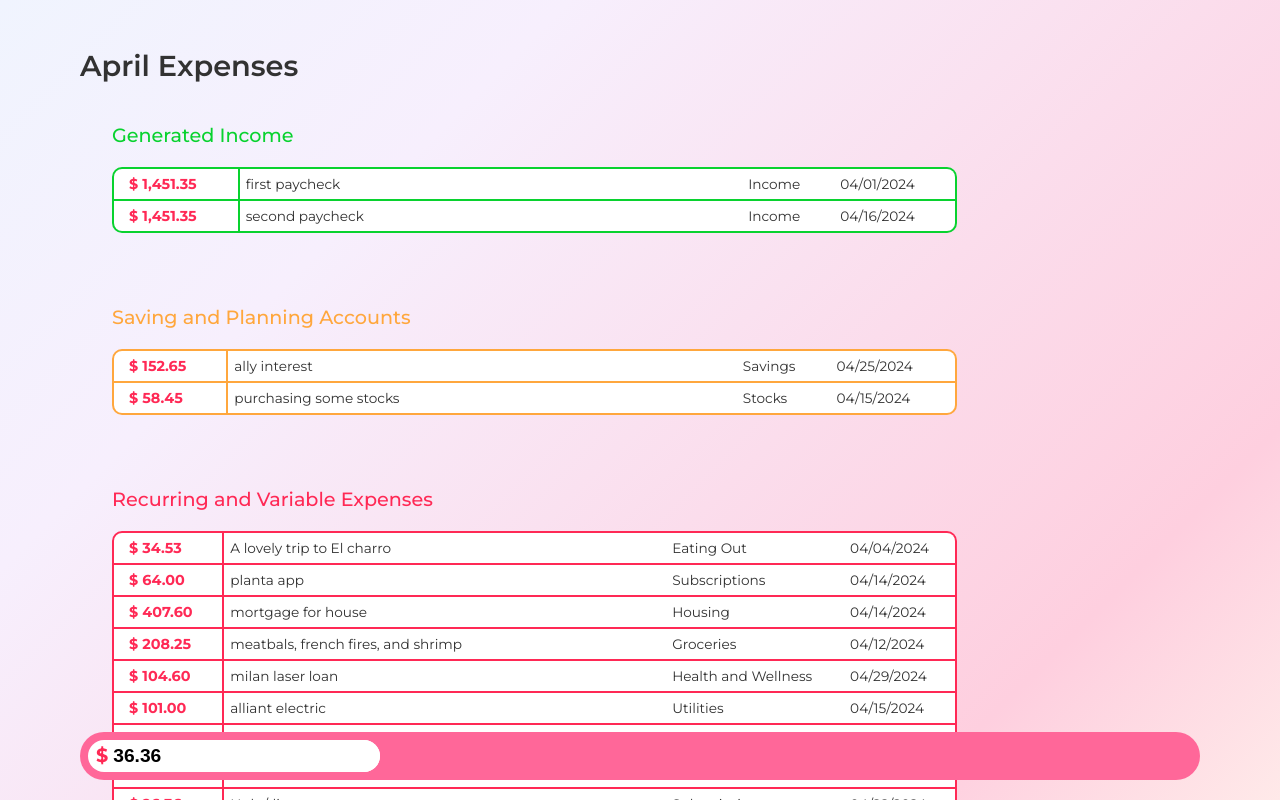
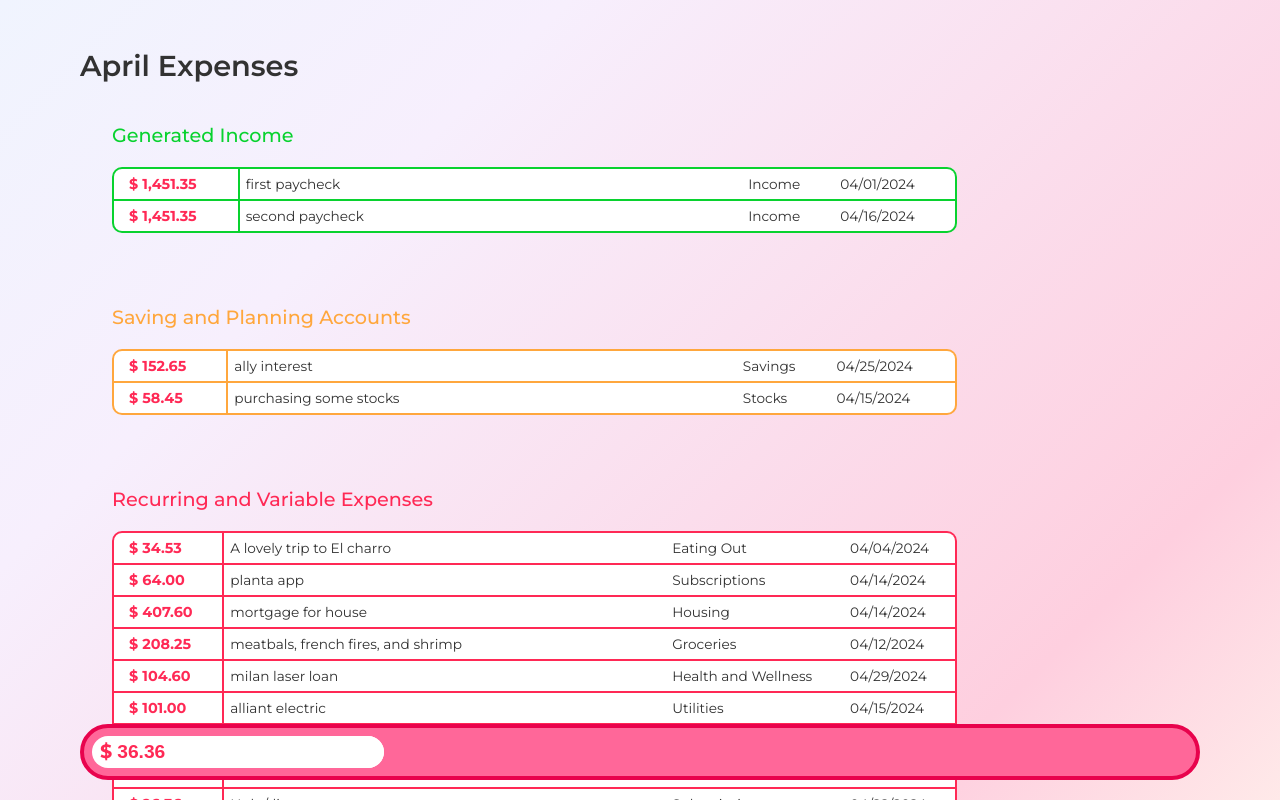
Before and after one commit to rubybeaches/BetterBudgetBuilds, a Next.js app: page /add-expense in a window 1280 px wide. Shown: the top 800 px of the page. Built offline with nearby package versions, Linux system fonts and the light colour scheme.

Commit message:
adding a few more styles

```diff
--- a/src/app/add-expense/page.css
+++ b/src/app/add-expense/page.css
@@ -23,6 +23,7 @@ body {
     width: calc(100% - 10rem);
     padding: 8px;
     border-radius: 50px;
+    border: 4px solid #323232;
 }
 
 #AddExpenseBar input {
@@ -50,9 +51,11 @@ body {
 
 .Expense#AddExpenseBar {
     background-color: #FF6799;
+    border-color: #E8034D;
 }
 
-.Expense .expenseInput {
+.Expense .expenseInput,
+.Expense .expenseInput input {
     color: #FF2955;
 }
 
```
